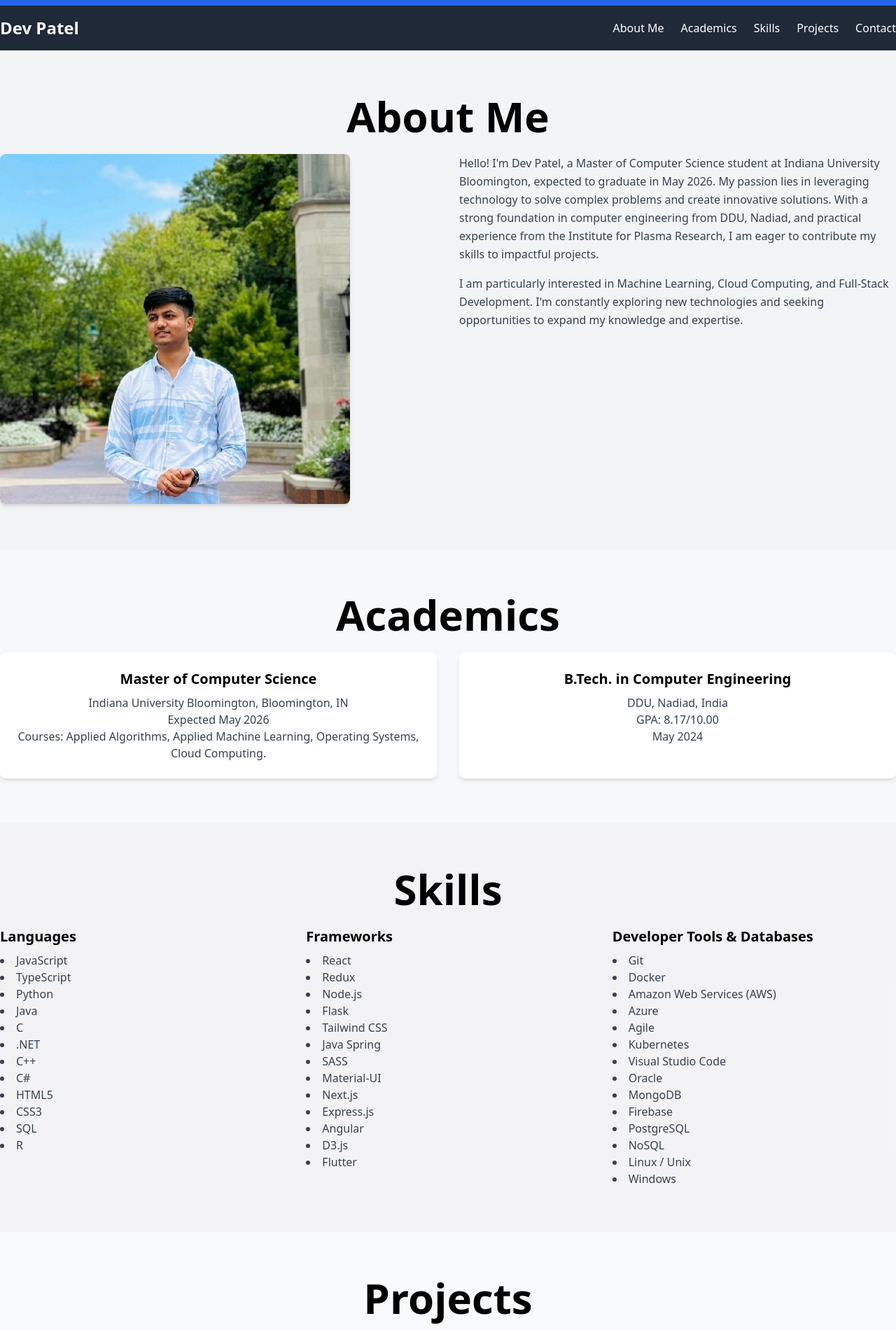
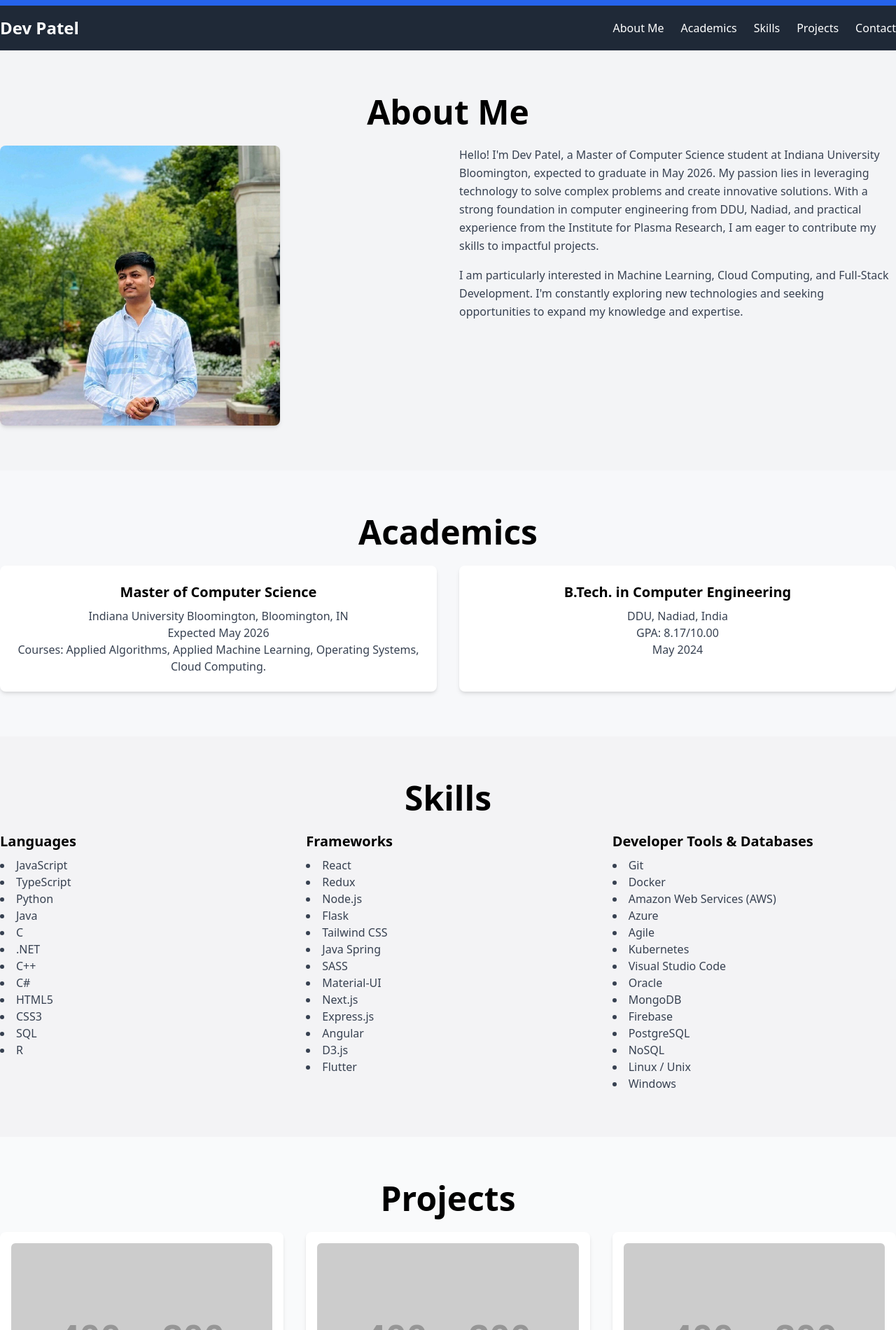
Before and after one commit to devpatel062/devpatel062.github.io, a plain HTML site: page index.html in a window 1280 px wide. Shown: the part 380-2280 px from the top of the page at 70% size. Drawn offline with nearby package versions, Linux system fonts and the light colour scheme; placeholder pictures from the web are drawn by us.

Commit message:
Update index.html

```diff
--- a/index.html
+++ b/index.html
@@ -49,10 +49,10 @@
     <main>
         <!-- About Me Section -->
         <section id="about" class="container mx-auto py-16">
-            <h2 class="text-6xl font-bold mb-6 text-center">About Me</h2>
+            <h2 class="text-5xl font-bold mb-6 text-center">About Me</h2>
             <div class="grid grid-cols-1 md:grid-cols-2 gap-8">
                 <div>
-                    <img src="images/ProfilePic.jfif" alt="Dev Patel" class="rounded-lg shadow-md mx-auto md:mx-0" style="max-width: 500px; max-height: 500px;">
+                    <img src="images/ProfilePic.jfif" alt="Dev Patel" class="rounded-lg shadow-md mx-auto md:mx-0" style="max-width: 400px; max-height: 400px;">
                 </div>
                 <div>
                     <p class="text-gray-700 leading-relaxed mb-4">
@@ -71,7 +71,7 @@
 
         <!-- Academics Section -->
         <section id="academics" class="container mx-auto py-16 bg-gray-50 bg-opacity-75">
-            <h2 class="text-6xl font-bold mb-6 text-center">Academics</h2>
+            <h2 class="text-5xl font-bold mb-6 text-center">Academics</h2>
             <div class="grid grid-cols-1 md:grid-cols-2 gap-8 justify-center">
                 <div class="md:text-center bg-white rounded-lg shadow-md p-6">
                     <h3 class="text-xl font-semibold mb-2">Master of Computer Science</h3>
@@ -90,7 +90,7 @@
 
         <!-- Skills Section -->
        <section id="skills" class="container mx-auto py-16 bg-gray-100 bg-opacity-50">
-            <h2 class="text-6xl font-bold mb-6 text-center">Skills</h2>
+            <h2 class="text-5xl font-bold mb-6 text-center">Skills</h2>
             <div class="grid grid-cols-1 md:grid-cols-2 lg:grid-cols-3 gap-8">
                 <div>
                     <h3 class="text-xl font-semibold mb-2">Languages</h3>
@@ -151,7 +151,7 @@
 
         <!-- Projects Section -->
         <section id="projects" class="container mx-auto py-16 bg-gray-50">
-            <h2 class="text-6xl font-bold mb-6 text-center">Projects</h2>
+            <h2 class="text-5xl font-bold mb-6 text-center">Projects</h2>
             <div class="grid grid-cols-1 md:grid-cols-2 lg:grid-cols-3 gap-8">
 
                 <!-- Project 1 -->
@@ -183,7 +183,7 @@
 
         <!-- Work Experience Section -->
         <section id="experience" class="container mx-auto py-16">
-            <h2 class="text-6xl font-bold mb-6 text-center">Work Experience</h2>
+            <h2 class="text-5xl font-bold mb-6 text-center">Work Experience</h2>
             <div class="grid grid-cols-1 gap-8">
                 <div class="bg-white rounded-lg shadow-md p-6">
                     <h3 class="text-xl font-semibold mb-2">Software Engineering Intern</h3>
@@ -202,7 +202,7 @@ Twincat installed.</li>
 
         <!-- Certificates Section -->
         <section id="certificates" class="container mx-auto py-16 bg-gray-50">
-            <h2 class="text-6xl font-bold mb-6 text-center">Certificates</h2>
+            <h2 class="text-5xl font-bold mb-6 text-center">Certificates</h2>
             <div class="grid grid-cols-1 md:grid-cols-2 lg:grid-cols-3 gap-8">
                 <div class="bg-white rounded-lg shadow-md p-4">
                     <h3 class="text-xl font-semibold mb-2">Infosys C# Certificate</h3>
```
